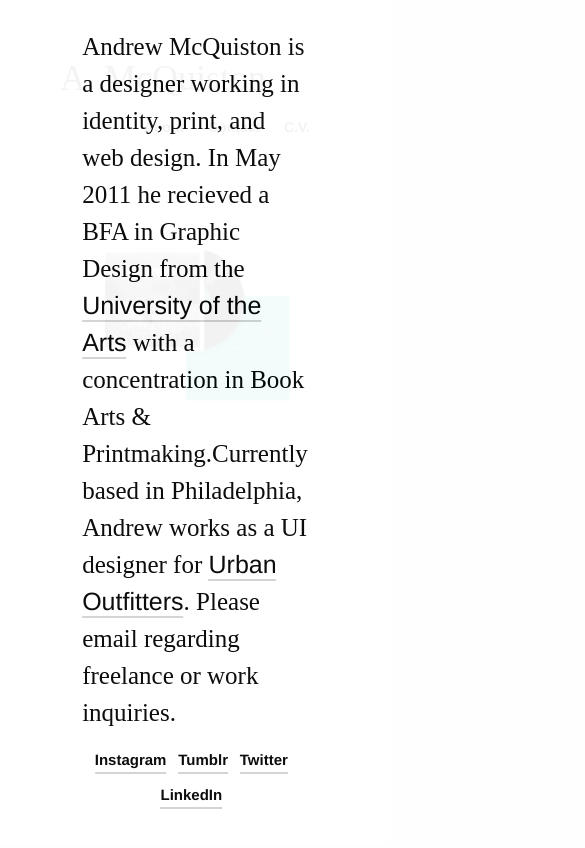
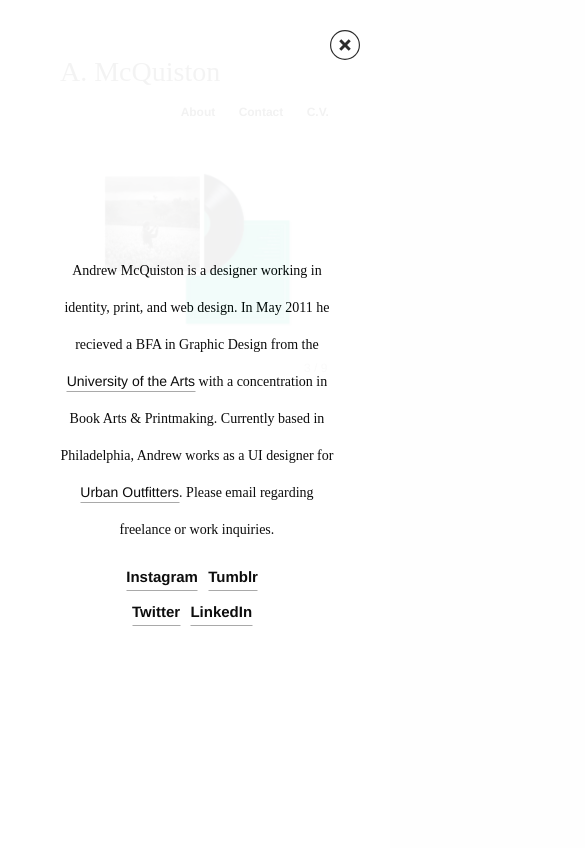
Before and after one commit to rickbmitchell/amc, a plain HTML site: page index.html in a window 390 px wide. Both pictures are taken after a click on the link "About". Shown: the top 848 px of the page, 585 px wide, since content can reach past the window. Drawn offline with nearby package versions, Linux system fonts and the light colour scheme.

Commit message:
1/2/17 functionality fix & media styling

```diff
--- a/css/style.css
+++ b/css/style.css
@@ -76,7 +76,7 @@ a {
   margin: 0;
 }
 
-p.text-one {
+/*p.text-one {
   top: 70px;
   left: 110px;
   position: absolute;
@@ -161,14 +161,16 @@ p.text-ten {
   position: absolute;
   left: 663px;
   top: 530px;
-}
+}*/
 
 .tablet-quote {
   padding-top: 90px
 }
 
 .footer {
-  margin-top: -150px;
+  margin-top: 675px;
+  margin-bottom: 50px !important;
+  padding-bottom: 50px !important;
 }
 
 .footer .logo {
@@ -197,7 +199,7 @@ p.text-ten {
   display: none;
 }
 
-.quote-block {
+/*.quote-block {
   display: none;
   left: 790px;
   position: absolute;
@@ -223,7 +225,7 @@ p.text-ten {
 
 .home-link.close .logo__letter:before {
   content: "X";
-}
+}*/
 
 .about-active .underline {
   border-bottom: 1.5px solid white;
@@ -233,7 +235,7 @@ p.text-ten {
   border-bottom: 3px solid white;
 }
 
-.quote-block__dropshadow {
+/*.quote-block__dropshadow {
   width: 431px;
   height: 146px;
   display: block;
@@ -241,7 +243,7 @@ p.text-ten {
   position: absolute;
   top: 10px;
   left: 10px;
-}
+}*/
 
 .titular p{
   font-family: Big Caslon;
@@ -249,7 +251,7 @@ p.text-ten {
   color: #222222;
 }
 
-.quote-block__background {
+/*.quote-block__background {
   background: #1A1919;
   color: white;
   font-family: Helvetica, Arial, sans-serif;
@@ -259,6 +261,21 @@ p.text-ten {
   line-height: 26px;
   text-align: center;
   width: 337px;
+}*/
+
+.close-about {
+    position: relative;
+}
+
+.close-about img {
+    position: absolute;
+    top: 30px;
+    right: 30px;
+    height: 30px;
+}
+
+.close-about img:hover {
+   background-image: url('assets/Close-Hover.svg');
 }
 
 body.about-active {
@@ -316,7 +333,7 @@ body.about-active {
 
   position: absolute;
   width: 100%;
-  height: 100%;
+  height: 105%;
   left: 0px;
   top: 0px;
   opacity: .95;
@@ -378,7 +395,7 @@ body.about-active {
   font-weight: bold;
 }
 
-.buttons {
+/*.buttons {
   width: 434px;
   margin: 30px auto;
 }
@@ -428,7 +445,7 @@ body.about-active {
   background: white;
   border: 2px solid black;
   color: black;
-}
+}*/
 
 .connect {
   margin-top: 60px;
@@ -484,7 +501,7 @@ body.about-active {
   border-bottom: 2px solid #4068FC;
 }
 
-.copyright {
+/*.copyright {
   font-family: Helvetica, Arial, sans-serif;
   -ms-transform: rotate(-90deg);
   -webkit-transform: rotate(-90deg);
@@ -494,9 +511,9 @@ body.about-active {
   left: -95px;
   bottom: 100px;
   font-weight: bold;
-}
+}*/
 
-.show-for-desktop {
+/*.show-for-desktop {
   display: block;
 }
 
@@ -506,13 +523,13 @@ body.about-active {
 
 .show-for-tablet {
   display: none;
-}
+}*/
 
 .centered {
   text-align: center;
 }
 
-.text-mobile {
+/*.text-mobile {
   font-family: Helvetica, Arial, sans-serif;
   font-size: 18px !important;
   font-weight: bold;
@@ -521,7 +538,7 @@ body.about-active {
 
 .hide-for-desktop {
   display: none;
-}
+}*/
 
 .single-item {
   max-width: 900px;
@@ -531,6 +548,24 @@ body.about-active {
   margin-top: 80px !important;
 }
 
+.slide-count {
+  font-family:Acumin Pro Bold, Helvetica, Arial, sans-serif;
+  font-size: 12px;
+  color: #a5a5a5;
+  line-height: 20px;
+  padding-top: 58%;
+  float: right;
+  margin-right: 1%;
+  position: relative;
+  display: block;
+}
+
+#warped {
+  display: none;
+}
+
+
+@media screen and (min-width: 64em) {
 
 #warped {
   position: relative;
@@ -650,136 +685,78 @@ body.about-active {
    rotate(1.33rad);-ms-transform: rotate(1.33rad); transform: rotate(1.33rad);
    width: 5px; height: 9px; left: 588.65px; top: 218.88px;}
 
-/*@media only screen and (max-width:480px) {
-  .show-for-mobile {
-    display: block;
 }
 
-  .show-for-tablet {
-    display: none;
+@media screen and (min-width: 1248px) {
+
+  .slide-count {
+    padding-top: 575px;
+    margin-right: 12%;
   }
-
-  .header__nav li:first-child {
-    margin-right: 0;
-  }
-
-  .header__nav li:last-child {
-    display: none;
-  }
-
-  .hide-for-desktop {
-    display: block;
-  }
-
-  .time {
-    height: 420px;
-  }
-
-  .about-centered {
-    width: 270px;
-    margin: 0 auto;
-  }
-
-  .about h2 {
-    font-size: 30px;
-    width: 100%;
-  }
-
-
-  .column {
-    width: 60%;
-  }
-
-  .copyright {
-    -ms-transform: none;
-    -webkit-transform: none;
-    transform: none;
-    position: relative;
-    left: auto;
-    bottom:auto;
-    margin-bottom: 60px;
-    margin-top: 90px;
-  }
-
-  .buttons {
-    width: auto;
-  }
-
-  .button {
-    margin: 0 auto;
-    display: block;
-  }
-
-  .button:first-child {
-    margin: 0 auto;
-    margin-bottom: 30px;
-  }
-
 
 }
 
-@media only screen and (min-width:481px) and (max-width:1024px) {
-  .show-for-tablet {
-    display: block;
+@media screen and (min-width: 40em) and (max-width: 1247px) {
+
+  .slide-count {
+    padding-top: 62%;
+    margin-right: 5%;
   }
 
-  .show-for-mobile {
-    display: none;
+  .about {
+    height: 106%;
   }
 
-  .hide-for-desktop {
-    display: block;
+  .footer__time {
+    font-size: 14px !important;
+    margin-left: -30px;
   }
 
-  .time {
-    height: 820px;
+  .footer {
+    margin-top: 71%;
   }
 
-  .about-centered {
-    width: 670px;
-    margin: 0 auto;
 }
 
-  .about h2 {
-    width: auto;
+@media screen and (max-width: 39.9375em) {
+  .titular p{
+    font-size: 28px;
+  }
+
+  .header__nav {
+    font-size: 12px;
+    margin-right: -7%;
+  }
+
+  .main-section {
+    margin-top: -60px;
+  }
+
+  .footer {
+    margin-top: 80%;
+  }
+
+  .footer__time {
+    font-size: 12px !important;
+    margin-left: -30px;
+  }
+
+  .about-text {
+    text-align: center;
   }
 
   .column {
-    float: none;
+    width: 152% !important;
+    margin-left: -25% !important;
+    text-align: center;
   }
 
-  .copyright {
-    bottom: 170px;
+  .column p, .big-link {
+    font-size: 14px;
   }
 
-  .about-active .about {
-    height: 1130px;
+/*  body {
+    overflow: hidden;
+  }*/
+
 }
-}
-
-@media only screen and (max-width: 1025px) {
-    body {
-      width: 100%;
-      padding: 50px;
-      box-sizing: border-box;
-    }
-
-    .about {
-      width: 100%;
-      left: 0;
-    }
-
-    .show-for-desktop {
-      display: none;
-    }
-
-    .clock {
-      position: relative;
-      top: auto;
-      left: auto;
-      display: none !important;
-      margin: 0 auto;
-    }
-
-
-}*/
--- a/index.html
+++ b/index.html
@@ -24,13 +24,14 @@
       </div>
     </div>
 
-      <div class="row">
+      <div class="row main-section">
         <div class="large-12 large-centered medium-12 medium-centered small-12 small-centered columns">
 
               <div id="warped">
                      <span class='w0'> </span><span class='w1'> </span><span class='w2'> </span><span class='w3'> </span><span class='w4'> </span><span class='w5'>N</span><span class='w6'>e</span><span class='w7'>w</span><span class='w8'> </span><span class='w9'>w</span><span class='w10'>o</span><span class='w11'>r</span><span class='w12'>k</span><span class='w13'> </span><span class='w14'>c</span><span class='w15'>o</span><span class='w16'>m</span><span class='w17'>i</span><span class='w18'>n</span><span class='w19'>g</span><span class='w20'> </span><span class='w21'>s</span><span class='w22'>o</span><span class='w23'>o</span><span class='w24'>n</span><span class='w25'>.</span>
               </div>
 
+<div class="portfolio">
     <section class="single-item slider">
       <div><img src="./assets/image1.jpg"></div>
       <div><img src="./assets/image2.jpg"></div>
@@ -43,7 +44,13 @@
       <div><img src="./assets/image9.jpg"></div>
     </section>
 
-    <div class="section time">
+      <div class="slide-count">
+         <span class="current"></span> /
+         <span class="total">9</span>
+      </div>
+</div>
+
+    <div class="time">
 <!--       <p class="text-one show-for-desktop">Unfortunately, the clock is ticking, the hours</p>
       <p class="text-two show-for-desktop">are going by. The past increase</p>
       <p class="text-three show-for-desktop">s, the future receeds. Possibilities decreas</p>
@@ -76,10 +83,14 @@
 
     <div class="section about">
       <div class="about-centered">
+          <div class="close-about">
+            <img src="assets/Close.svg" onmouseover="this.src='assets/Close-Hover.svg'"
+            onmouseout="this.src='assets/Close.svg'"/>
+          </div>
         <div class="about-text">
 
           <div class="column">
-            <p>Andrew McQuiston is a designer working in identity, print, and web design. In May 2011 he recieved a BFA in Graphic Design from the <span class="big-link"><a href="http://www.uarts.edu/">University of the Arts</a></span> with a concentration in Book Arts & Printmaking.Currently based in Philadelphia, Andrew works as a UI designer for <span class="big-link"><a href="http://www.urbanoutfitters.com/urban/index.jsp">Urban Outfitters</a></span>. Please email regarding freelance or work inquiries.</p>
+            <p>Andrew McQuiston is a designer working in identity, print, and web design. In May 2011 he recieved a BFA in Graphic Design from the <span class="big-link"><a href="http://www.uarts.edu/">University of the Arts</a></span> with a concentration in Book Arts & Printmaking. Currently based in Philadelphia, Andrew works as a UI designer for <span class="big-link"><a href="http://www.urbanoutfitters.com/urban/index.jsp">Urban Outfitters</a></span>. Please email regarding freelance or work inquiries.</p>
           </div>
 
         <div class="connect">
@@ -116,15 +127,45 @@
 <!--     // <script src="js/jquery.lettering-0.6.1.min.js"></script> -->
     <script src="slick/slick.js" type="text/javascript" charset="utf-8"></script>
     <script type="text/javascript">
+
     $(document).on('ready', function() {
-      $(".single-item").slick({
+
+      var $gallery = $('.single-item');
+      var slideCount = null;
+
+      $gallery.slick({
         autoplay: true,
         infinite: true,
         fade: true,
         slidesToShow: 1,
         slidesToScroll: 1
       });
-    });
+
+
+      $gallery.on('init', function(event, slick){
+        slideCount = slick.slideCount;
+        setSlideCount();
+        setCurrentSlideNumber(slick.currentSlide);
+      });
+
+      $gallery.on('beforeChange', function(event, slick, currentSlide, nextSlide){
+        setCurrentSlideNumber(nextSlide);
+      });
+
+      function setSlideCount() {
+        var $el = $('.slide-count').find('.total');
+        $el.text(slideCount);
+      }
+
+      function setCurrentSlideNumber(currentSlide) {
+        var $el = $('.slide-count').find('.current');
+        $el.text(currentSlide + 1);
+          if (currentSlide === null || 0 || undefined) {
+            $el.text(1);
+          }
+      }
+
+   });
   </script>
   </body>
 </html>
--- a/js/site.js
+++ b/js/site.js
@@ -12,16 +12,16 @@ $(function() {
   //   $('.quote-block').toggle();
   // });
 
-  $('.about-link').click(function() {
-    $('body').addClass('about-active');
-    $('.home-link').addClass('close');
-  });
+  // $('.about-link').click(function() {
+  //   $('body').addClass('about-active');
+  //   $('.home-link').addClass('close');
+  // });
 
-  $('.home-link').click(function(e) {
-    e.preventDefault();
-    $(this).removeClass('close');
-    $('body').removeClass('about-active');
-  });
+  // $('.home-link').click(function(e) {
+  //   e.preventDefault();
+  //   $(this).removeClass('close');
+  //   $('body').removeClass('about-active');
+  // });
 
   function startTime() {
     // var today=new Date();
@@ -63,13 +63,14 @@ $(function() {
 $(document).ready(function(){
 
   $(".about-link").click(function(e){
-
+    $('body').addClass('about-active');
     var text = $(".about-text");
     centerImage(text);
 
     $('.about').show();
 
     $(".about").click(function(){
+      $('body').removeClass('about-active');
       $(".about").hide();
     });
 
```
Lines whose indentation alone changed are shown as unchanged.
